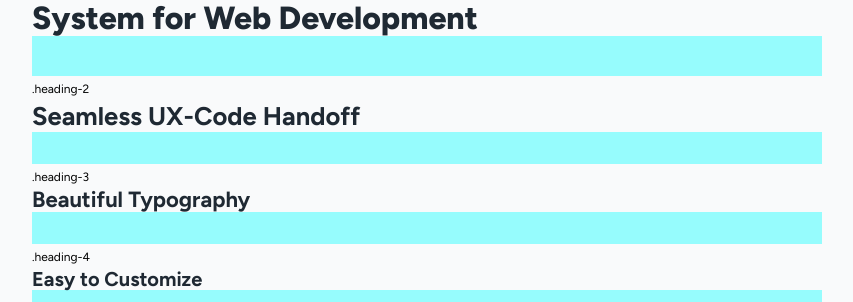
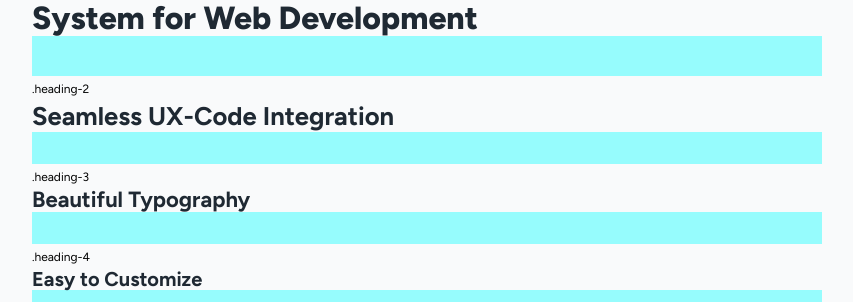
Before and after one commit to polyfen/polykit, a PHP site: page / in a window 1280 px wide. Shown: the part 4566-4868 px from the top of the page, without its empty margins (213-1066 px from the left). Run offline with PHP 8.4, Linux system fonts and the light colour scheme.

Commit message:
Update index.php

```diff
--- a/index.php
+++ b/index.php
@@ -168,7 +168,7 @@
 
                     <section class="heading-2-demo">
                         <small class="caption">.heading-2</small>
-                        <h3 class="heading-2" style="margin-top:0;padding-top:0;margin-bottom:0;padding-bottom:0;">Seamless UX-Code Handoff</h3>
+                        <h3 class="heading-2" style="margin-top:0;padding-top:0;margin-bottom:0;padding-bottom:0;">Seamless UX-Code Integration</h3>
                         <div class="type-demo-margin type-demo-margin-bottom"></div>
                     </section>
 
```
